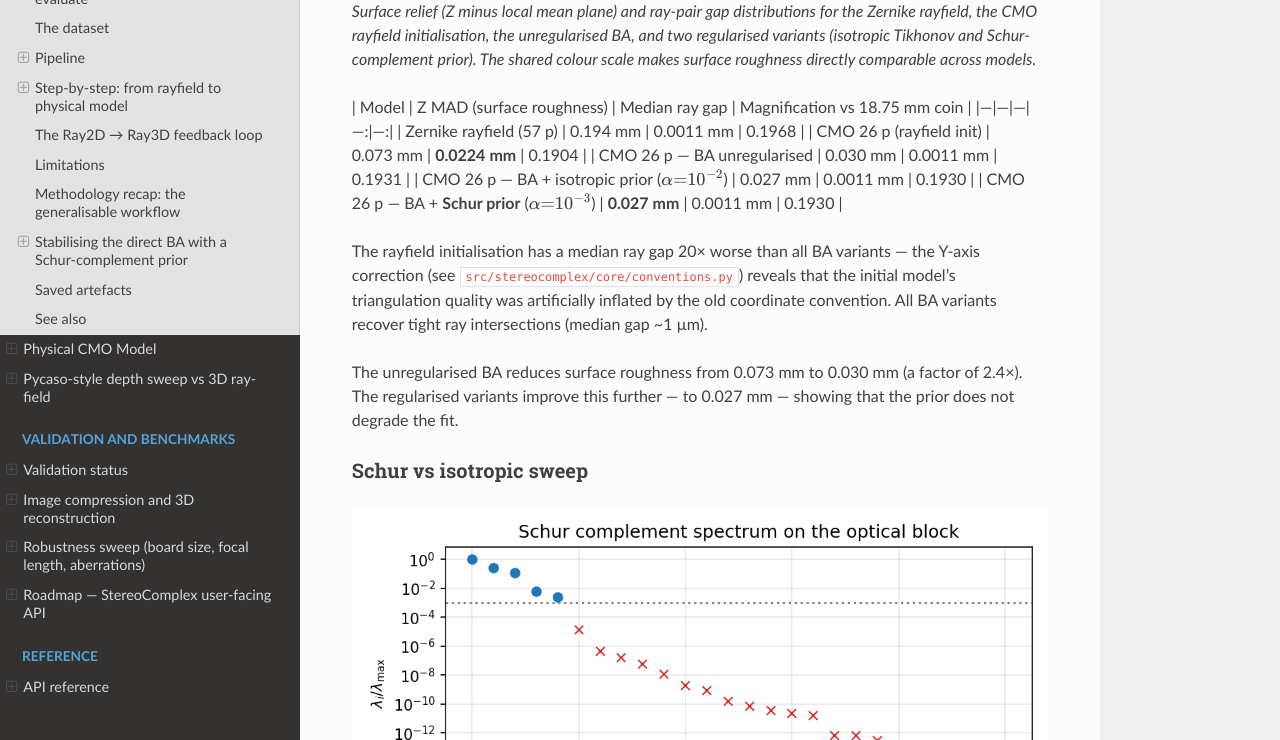
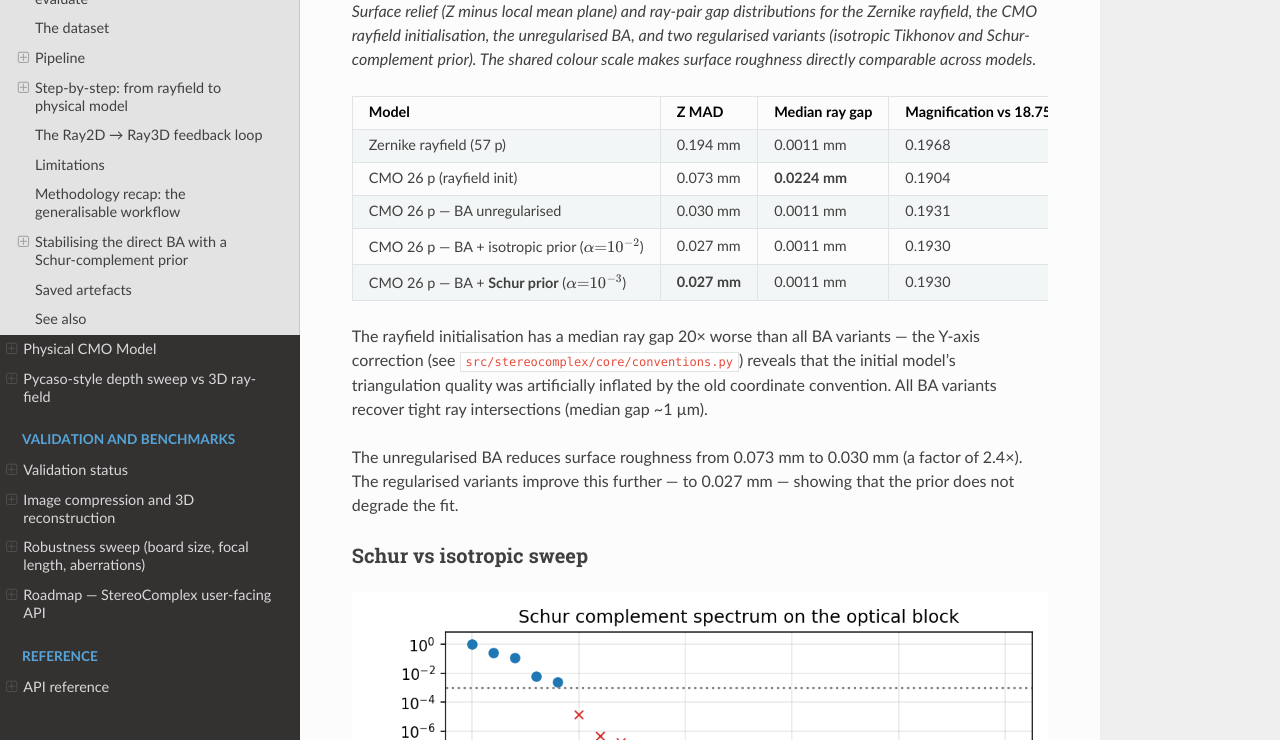
Before and after one commit to jeffwitz/StereoComplex, a Sphinx documentation site: the page built from docs/REAL_CMO_PYCASO_RAYFIELD.md, in a window 1280 px wide and 900 px high, scrolled down 14838 px, cut to the strip 160-900 px from the top of the window. Built offline with Sphinx 7.4.7 and the Read the Docs theme 3.1.0, drawn with Linux system fonts in a browser that asks for light colours.

Commit message:
docs(cmo): fix table column count (5→4) in specimen comparison table
Co-Authored-By: Claude Opus 4.7 <noreply@anthropic.com>

```diff
--- a/docs/REAL_CMO_PYCASO_RAYFIELD.md
+++ b/docs/REAL_CMO_PYCASO_RAYFIELD.md
@@ -670,8 +670,8 @@ unregularised BA, and two regularised variants (isotropic Tikhonov and
 Schur-complement prior).  The shared colour scale makes surface roughness
 directly comparable across models.*
 
-| Model | Z MAD (surface roughness) | Median ray gap | Magnification vs 18.75 mm coin |
-|---|---|---|---:|---:|
+| Model | Z MAD | Median ray gap | Magnification vs 18.75 mm coin |
+|---|---:|---:|---:|
 | Zernike rayfield (57 p) | 0.194 mm | 0.0011 mm | 0.1968 |
 | CMO 26 p (rayfield init) | 0.073 mm | **0.0224 mm** | 0.1904 |
 | CMO 26 p — BA unregularised | 0.030 mm | 0.0011 mm | 0.1931 |
```
